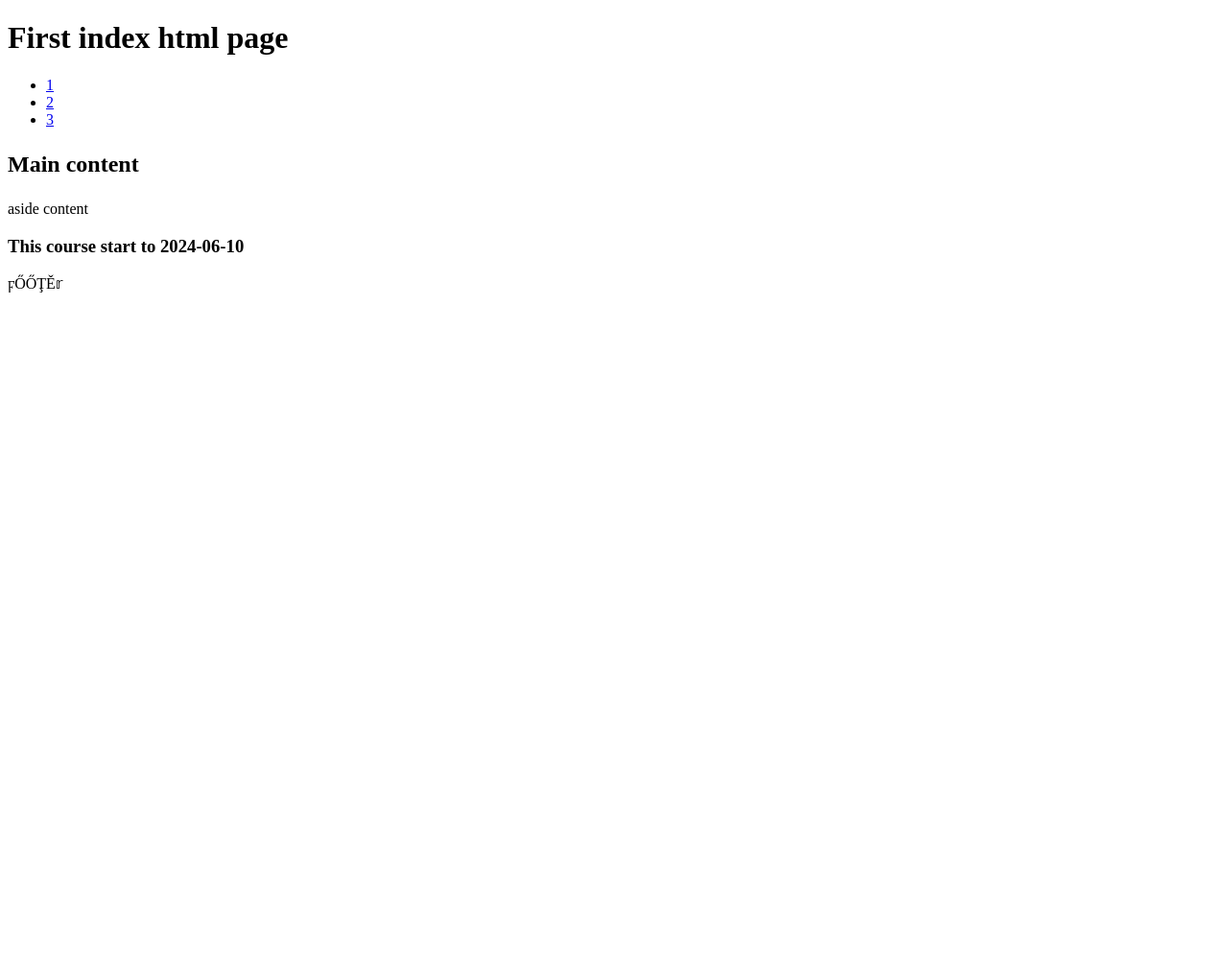
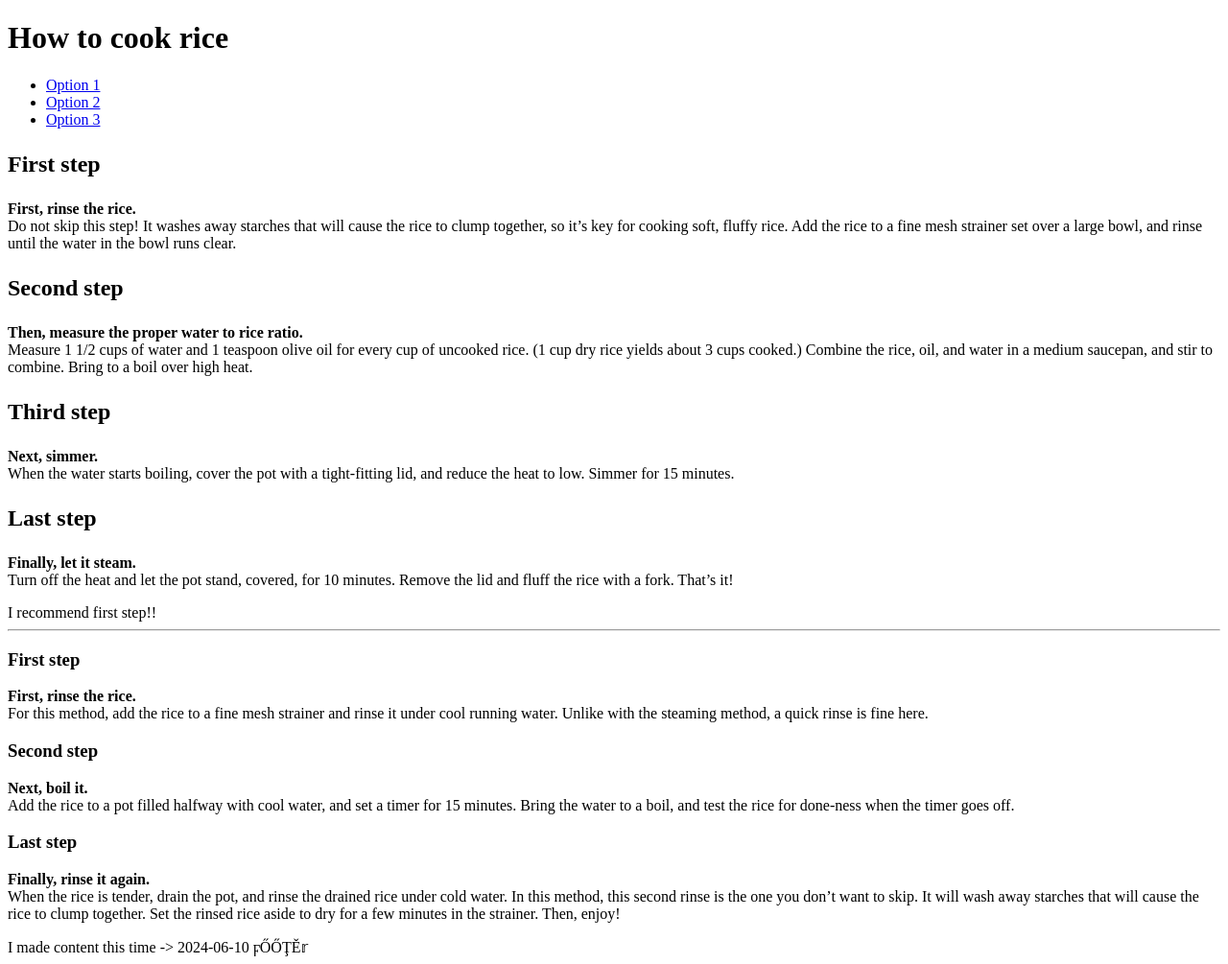
Before and after one commit to juniahn-dev/co-op, a plain HTML site: page index.html in a window 1280 px wide. Shown: the whole page at 96% size. Before the commit the page ends 800 px from the top, so only its background shows below. Drawn offline with Linux system fonts and the light colour scheme.

Commit message:
[chore] Edit index html file

```diff
--- a/index.html
+++ b/index.html
@@ -4,22 +4,24 @@
   <head>
     <meta charset="UTF-8" />
     <meta name="viewport" content="width=device-width, initial-scale=1.0" />
-    <title>Document</title>
+    <title>How to cook rice</title>
   </head>
   <body>
     <!-- header section -->
     <header>
       <!-- heading 1 section -->
-      <h1>First index html page</h1>
+      <h1>How to cook rice</h1>
     </header>
     <!-- navigate section -->
     <nav>
       <!-- display anchors in list element -->
       <ul>
-        <li><a href="/1">1</a></li>
+        <li><a href="/first">Option 1</a></li>
         <!-- add aria-label in secondary nav -->
-        <li aria-label="Go to second page"><a href="/2">2</a></li>
-        <li><a href="/3">3</a></li>
+        <li aria-label="Go to second step">
+          <a href="/second">Option 2</a>
+        </li>
+        <li><a href="/third">Option 3</a></li>
       </ul>
     </nav>
     <!-- main section -->
@@ -28,23 +30,79 @@
       <section>
         <!-- heading and paragraph -->
         <h2>
-          <p>Main content</p>
+          <p>First step</p>
         </h2>
-        <aside>aside content</aside>
+        <p>
+          <b>First, rinse the rice.</b><br />Do not skip this step! It washes
+          away starches that will cause the rice to clump together, so it’s key
+          for cooking soft, fluffy rice. Add the rice to a fine mesh strainer
+          set over a large bowl, and rinse until the water in the bowl runs
+          clear.
+        </p>
+        <h2>
+          <p>Second step</p>
+        </h2>
+        <p>
+          <b>Then, measure the proper water to rice ratio.</b><br />Measure 1
+          1/2 cups of water and 1 teaspoon olive oil for every cup of uncooked
+          rice. (1 cup dry rice yields about 3 cups cooked.) Combine the rice,
+          oil, and water in a medium saucepan, and stir to combine. Bring to a
+          boil over high heat.
+        </p>
+        <h2>
+          <p>Third step</p>
+        </h2>
+        <p>
+          <b>Next, simmer.</b><br />When the water starts boiling, cover the pot
+          with a tight-fitting lid, and reduce the heat to low. Simmer for 15
+          minutes.
+        </p>
+        <h2>
+          <p>Last step</p>
+        </h2>
+        <p>
+          <b>Finally, let it steam.</b><br />Turn off the heat and let the pot
+          stand, covered, for 10 minutes. Remove the lid and fluff the rice with
+          a fork. That’s it!
+        </p>
+        <aside>I recommend first step!!</aside>
       </section>
+      <hr />
       <!-- article element -->
       <article>
         <!-- heading and paragraph -->
         <h3>
-          <p>
-            <!-- use time element -->
-            This course start to <time datetime="2024-06-10">2024-06-10</time>
-          </p>
+          <p>First step</p>
         </h3>
+        <p>
+          <b>First, rinse the rice.</b><br />For this method, add the rice to a
+          fine mesh strainer and rinse it under cool running water. Unlike with
+          the steaming method, a quick rinse is fine here.
+        </p>
+        <h3>
+          <p>Second step</p>
+        </h3>
+        <p>
+          <b>Next, boil it.</b><br />Add the rice to a pot filled halfway with
+          cool water, and set a timer for 15 minutes. Bring the water to a boil,
+          and test the rice for done-ness when the timer goes off.
+        </p>
+        <h3>
+          <p>Last step</p>
+        </h3>
+        <p>
+          <b>Finally, rinse it again.</b><br />When the rice is tender, drain
+          the pot, and rinse the drained rice under cold water. In this method,
+          this second rinse is the one you don’t want to skip. It will wash away
+          starches that will cause the rice to clump together. Set the rinsed
+          rice aside to dry for a few minutes in the strainer. Then, enjoy!
+        </p>
       </article>
     </main>
     <!-- footer element -->
     <footer>
+      <!-- use time element -->
+      I made content this time -> <time datetime="2024-06-10">2024-06-10</time>
       <!-- use escaped characters -> footer character -->
       &digamma;&Odblac;&Odblac;&Tcedil;&Ecaron;&ropf;
     </footer>
```
